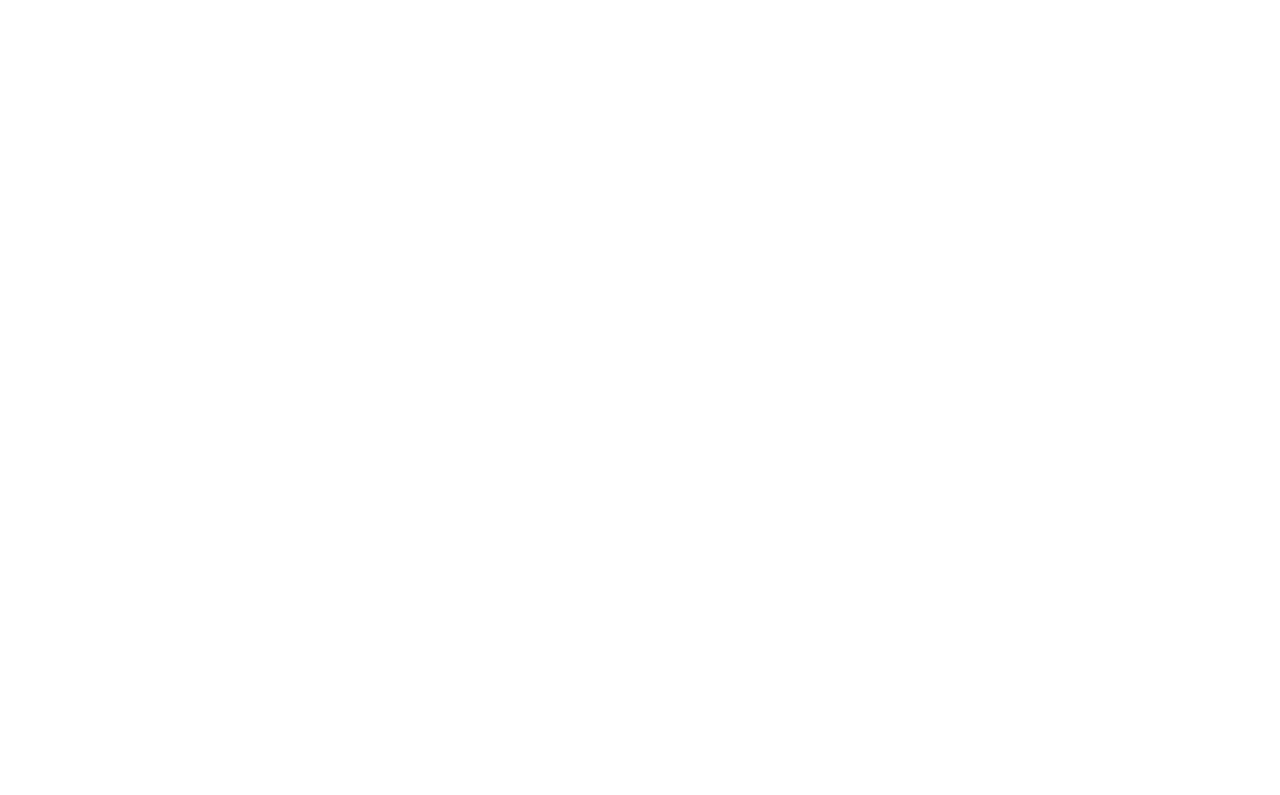
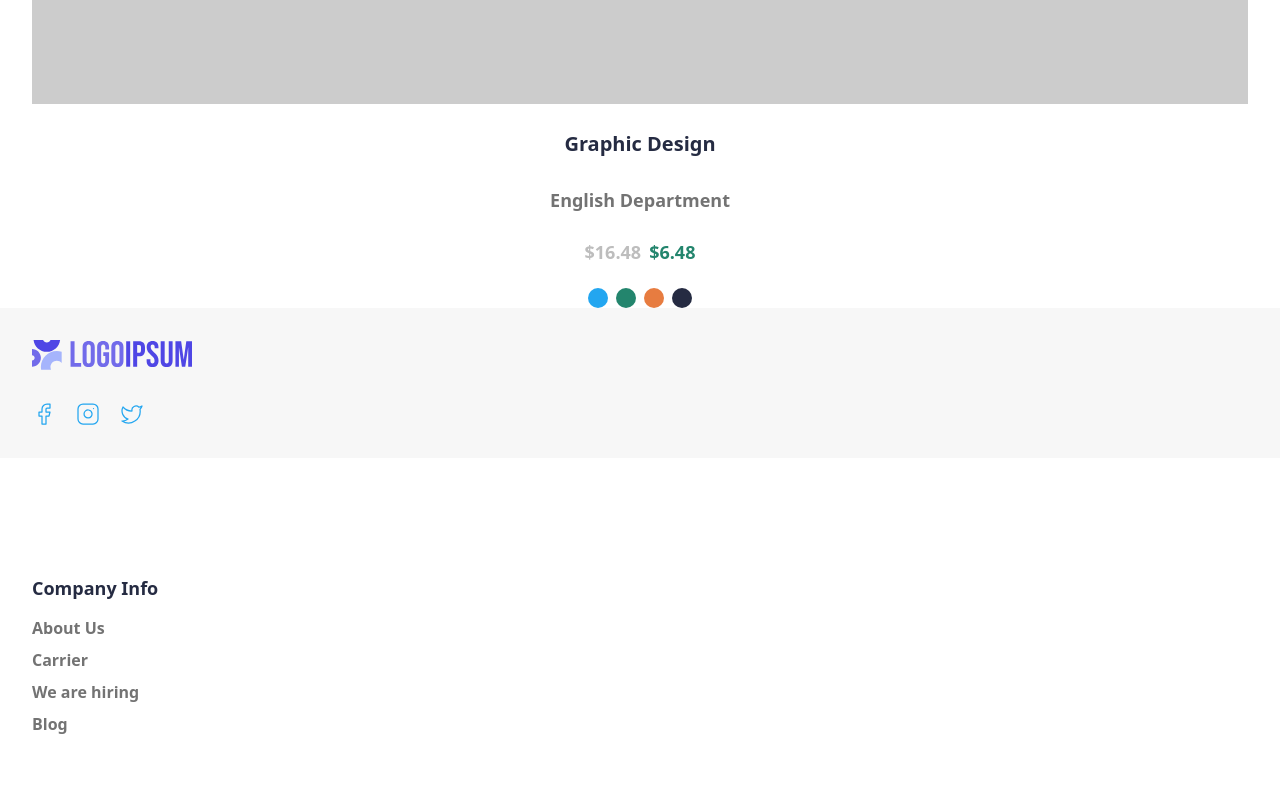
Before and after one commit to EceYaman/Flowmerce-ecommerce, a React (Vite) app: page / in a window 1280 px wide. Shown: the part 1720-2515 px from the top of the page. Before the commit the page ends 1708 px from the top, so only its background shows below. Built offline with nearby package versions, Linux system fonts and the light colour scheme.

Commit message:
repetitive and dynamic ProductCard component created

```diff
--- a/data.js
+++ b/data.js
@@ -9,6 +9,18 @@
         { text: 'Contact', href: '#' },
         ],
     },
+
+    products: {
+        imgSrc: 'https://placehold.co/348x427',
+        title: 'Graphic Design',
+        subtitle: 'English Department',
+        price: {
+          original: '$16.48',
+          discount: '$6.48'
+        },
+        colors: ["bg-primary", "bg-secondary", "bg-tertiary", "bg-dark-text"]
+    },
+
     footer: {
         logo: './logo.svg',
         socialMedia: ['./facebook.svg','./instagram.svg','./twitter.svg'],
--- a/src/components/ProductCard.jsx
+++ b/src/components/ProductCard.jsx
@@ -0,0 +1,23 @@
+import { data } from "../../data";
+
+export function ProductCard(){
+ return(
+        <div className="flex flex-col gap-y-5 text-center">
+            <img src={data.products.imgSrc} alt="Product" />
+            <h3 className="title">{data.products.title}</h3>
+            <h4 className="subtitle text-gray-text">{data.products.subtitle}</h4>
+            <div className="flex justify-center gap-2">
+                <h4 className="subtitle text-light-text ">{data.products.price.original}</h4>
+                <h4 className="subtitle text-secondary">{data.products.price.discount}</h4>
+            </div>
+            <div className="flex justify-center gap-2">
+                {data.products.colors.map((item, index) => (
+                <span
+                    key={index}
+                    className={`w-5 h-5 rounded-full ${item}`}
+                />
+                ))}
+            </div>
+        </div>
+    )
+}
--- a/src/index.css
+++ b/src/index.css
@@ -2,9 +2,12 @@
 
 @theme {
     --color-primary: #23a6f0;
-    --color-secondary: #2dc071;
+    --color-secondary: #23856d;
+    --color-secondary-light: #2dc071;
+    --color-tertiary: #e77c40;
     --color-gray-light: #f7f7f7;
     --color-gray-text: #737373;
+    --color-light-text: #bdbdbd;
     --color-dark-text: #252b42;
     --color-alert: #ff4d4f;
 }
@@ -13,4 +16,10 @@
     .btn-primary {
       @apply h-14 px-8 rounded bg-primary text-white;
     }
+    .title {
+      @apply text-dark-text text-xl leading-10 font-bold;
+    }
+    .subtitle {
+      @apply text-lg leading-8 font-bold;
+    }
 }
--- a/src/pages/HomePage.jsx
+++ b/src/pages/HomePage.jsx
@@ -1,6 +1,9 @@
+import { ProductCard } from "../components/ProductCard";
+
 export function HomePage() {
     return (
       <>
+      <ProductCard/>
       </>
     )
 }
```
